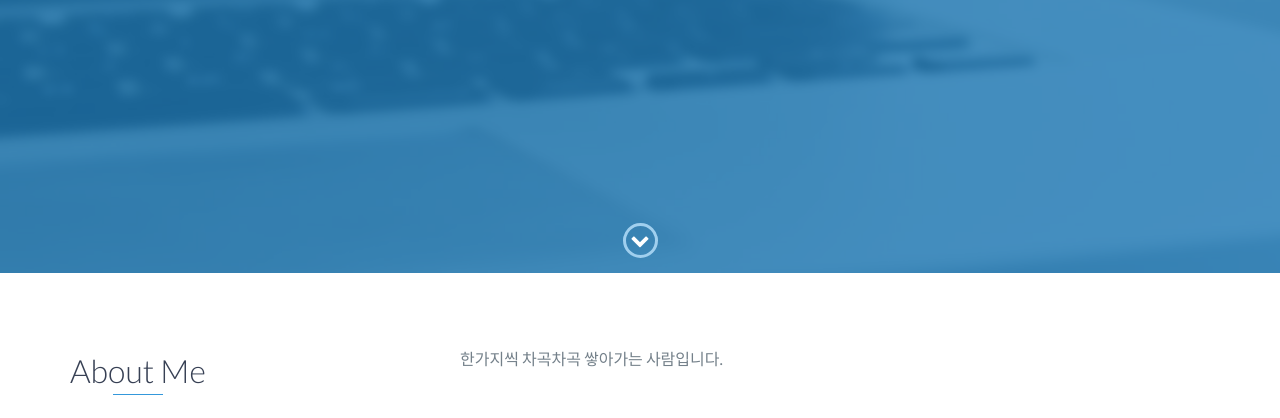
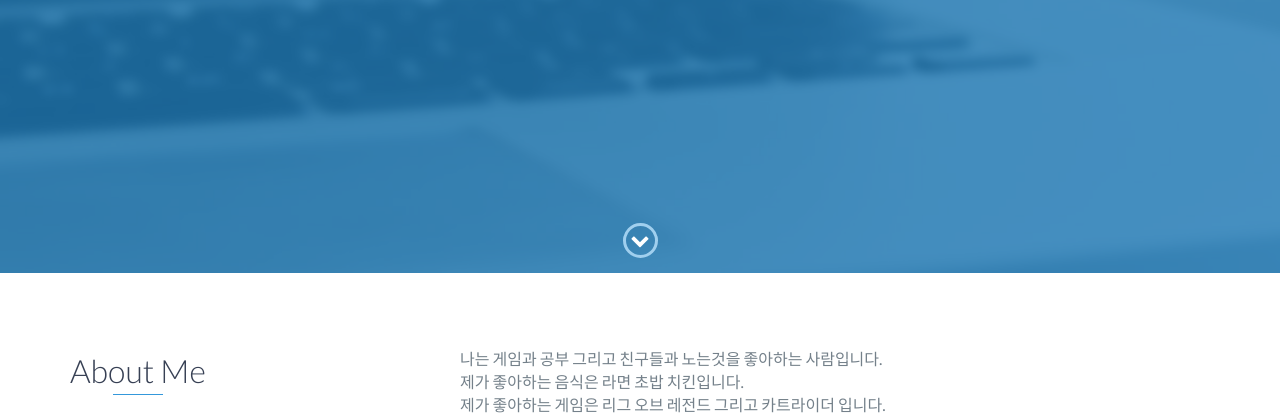
Before and after one commit to Ji-hoonSeo/Ji-hoonSeo.github.io, a website: page index.html in a window 1280 px wide. Shown: the part 527-945 px from the top of the page. Drawn offline with nearby package versions, Linux system fonts and the light colour scheme.

Commit message:
Wrote my itroduce.

```diff
--- a/index.html
+++ b/index.html
@@ -73,7 +73,11 @@
                 </div>
                 <div class="col-md-8">
                     <p>
-                        한가지씩 차곡차곡 쌓아가는 사람입니다.
+                        나는 게임과 공부 그리고 친구들과 노는것을 좋아하는 사람입니다.<br>
+                        제가 좋아하는 음식은 라면 초밥 치킨입니다.<br>
+                        제가 좋아하는 게임은 리그 오브 레전드 그리고 카트라이더 입니다.<br>
+                        저는 잘생기고 똑똑한 사람입니다. 또한 서울대에 가고 싶습니다.<br>
+                        저는 지금 한국 창원 마산 교방초등학교에 다니는 6학년입니다.<br>
                     </p>
                 </div>
             </div>
```
